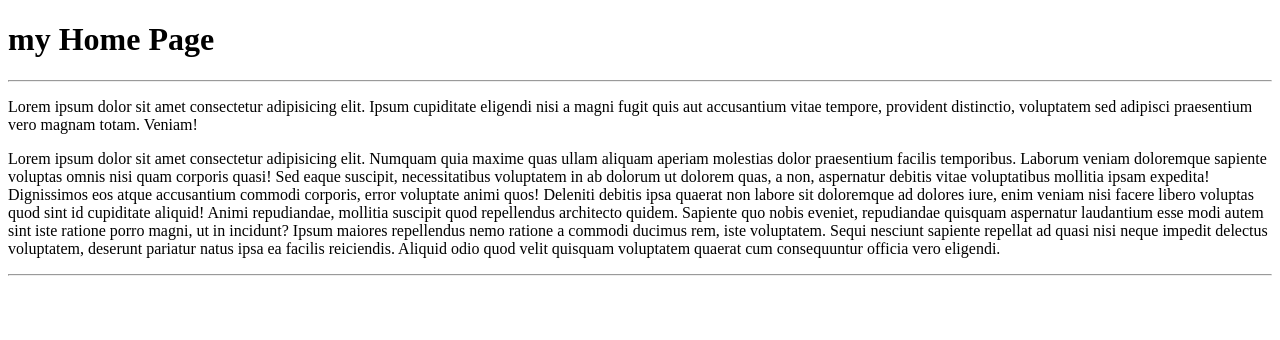
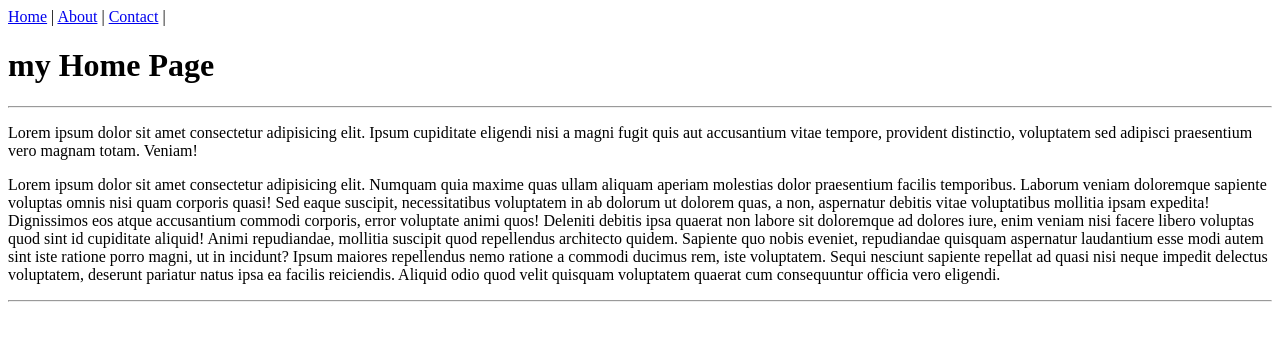
Before and after one commit to Thawatchai0103/thawatchai.github.io, a plain HTML site: page index.html in a window 1280 px wide. Drawn offline with Linux system fonts and the light colour scheme.

Commit message:
add menu

```diff
--- a/index.html
+++ b/index.html
@@ -6,6 +6,9 @@
     <title>thawatchai Website</title>
 </head>
 <body>
+    <a href="index.html">Home</a> |
+    <a href="about.html">About</a> |
+    <a href="contact.html">Contact</a> |
     <h1>my Home Page</h1>
     <hr>
     <p>Lorem ipsum dolor sit amet consectetur adipisicing elit. Ipsum cupiditate eligendi nisi a magni fugit quis aut accusantium vitae tempore, provident distinctio, voluptatem sed adipisci praesentium vero magnam totam. Veniam!</p>
```
